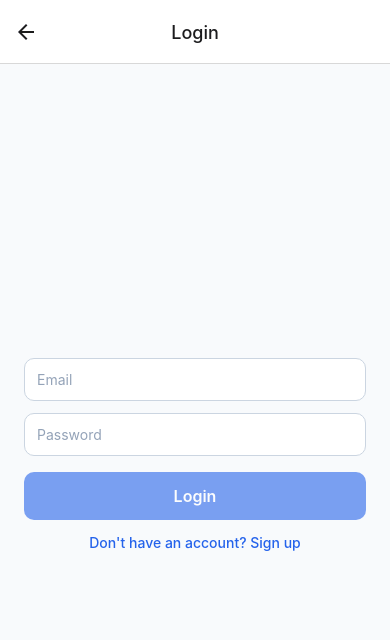
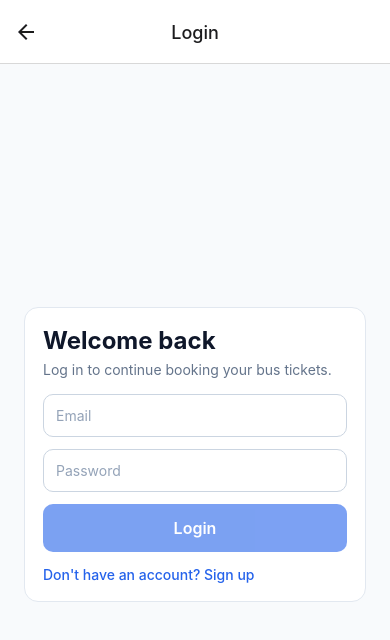
Before and after one commit to anuragWKT/bus_booking_system, a React Native app: screen /Login in a window 390 px wide. Shown: the top 640 px of the page. Built offline with nearby package versions, Linux system fonts and the light colour scheme.

Commit message:
implemented available buses screen

```diff
--- /dev/null
+++ b/src/components/AppButton.tsx
@@ -0,0 +1,51 @@
+import React from 'react';
+import {
+  ActivityIndicator,
+  StyleSheet,
+  Text,
+  TouchableOpacity,
+  TouchableOpacityProps,
+} from 'react-native';
+
+type Props = TouchableOpacityProps & {
+  title: string;
+  isLoading?: boolean;
+};
+
+function AppButton({title, isLoading = false, style, disabled, ...rest}: Props): JSX.Element {
+  const isDisabled = disabled || isLoading;
+
+  return (
+    <TouchableOpacity
+      activeOpacity={0.8}
+      style={[styles.button, isDisabled ? styles.buttonDisabled : null, style]}
+      disabled={isDisabled}
+      {...rest}>
+      {isLoading ? (
+        <ActivityIndicator color="#FFFFFF" />
+      ) : (
+        <Text style={styles.buttonText}>{title}</Text>
+      )}
+    </TouchableOpacity>
+  );
+}
+
+const styles = StyleSheet.create({
+  button: {
+    width: '100%',
+    borderRadius: 10,
+    paddingVertical: 14,
+    backgroundColor: '#2563EB',
+  },
+  buttonDisabled: {
+    opacity: 0.6,
+  },
+  buttonText: {
+    color: '#FFFFFF',
+    fontSize: 16,
+    fontWeight: '600',
+    textAlign: 'center',
+  },
+});
+
+export default AppButton;
--- /dev/null
+++ b/src/components/AppTextInput.tsx
@@ -0,0 +1,40 @@
+import React from 'react';
+import {StyleSheet, TextInput, TextInputProps, View} from 'react-native';
+
+type Props = TextInputProps & {
+  hasError?: boolean;
+};
+
+function AppTextInput({hasError = false, style, ...rest}: Props): JSX.Element {
+  return (
+    <View style={styles.wrapper}>
+      <TextInput
+        style={[styles.input, hasError ? styles.errorBorder : null, style]}
+        placeholderTextColor="#94A3B8"
+        {...rest}
+      />
+    </View>
+  );
+}
+
+const styles = StyleSheet.create({
+  wrapper: {
+    width: '100%',
+    marginBottom: 12,
+  },
+  input: {
+    width: '100%',
+    borderWidth: 1,
+    borderColor: '#CBD5E1',
+    borderRadius: 10,
+    paddingHorizontal: 12,
+    paddingVertical: 12,
+    backgroundColor: '#FFFFFF',
+    color: '#0F172A',
+  },
+  errorBorder: {
+    borderColor: '#DC2626',
+  },
+});
+
+export default AppTextInput;
--- a/src/navigation/AuthNavigator.tsx
+++ b/src/navigation/AuthNavigator.tsx
@@ -4,6 +4,7 @@ import IntroScreen from '../screens/IntroScreen';
 import LoginScreen from '../screens/LoginScreen';
 import SignupScreen from '../screens/SignupScreen';
 import AvailableBusesScreen from '../screens/AvailableBusesScreen';
+import BusDetailsScreen from '../screens/BusDetailsScreen';
 import {AuthStackParamList} from './types';
 
 const Stack = createNativeStackNavigator<AuthStackParamList>();
@@ -27,6 +28,11 @@ function AuthNavigator(): JSX.Element {
         component={AvailableBusesScreen}
         options={{title: 'Available Buses'}}
       />
+      <Stack.Screen
+        name="BusDetails"
+        component={BusDetailsScreen}
+        options={{title: 'Bus Details'}}
+      />
     </Stack.Navigator>
   );
 }
--- a/src/navigation/types.ts
+++ b/src/navigation/types.ts
@@ -3,4 +3,5 @@ export type AuthStackParamList = {
   Login: undefined;
   Signup: undefined;
   AvailableBuses: undefined;
+  BusDetails: {busId: string};
 };
--- a/src/screens/AvailableBusesScreen.tsx
+++ b/src/screens/AvailableBusesScreen.tsx
@@ -1,10 +1,78 @@
-import React from 'react';
-import {StyleSheet, Text, View} from 'react-native';
+import React, {useEffect} from 'react';
+import {
+  ActivityIndicator,
+  FlatList,
+  StyleSheet,
+  Text,
+  TouchableOpacity,
+  View,
+} from 'react-native';
+import {NativeStackScreenProps} from '@react-navigation/native-stack';
+import {AuthStackParamList} from '../navigation/types';
+import {Bus} from '../types';
+import {useAppDispatch, useAppSelector} from '../store/hooks';
+import {fetchBuses} from '../store/slices/busesSlice';
 
-function AvailableBusesScreen(): JSX.Element {
+type Props = NativeStackScreenProps<AuthStackParamList, 'AvailableBuses'>;
+
+function AvailableBusesScreen({navigation}: Props): JSX.Element {
+  const dispatch = useAppDispatch();
+  const {buses, isLoading, error} = useAppSelector(state => state.buses);
+
+  useEffect(() => {
+    dispatch(fetchBuses());
+  }, [dispatch]);
+
+  const renderBusCard = ({item}: {item: Bus}) => (
+    <TouchableOpacity
+      activeOpacity={0.85}
+      style={styles.card}
+      onPress={() => navigation.navigate('BusDetails', {busId: item.id})}>
+      <Text style={styles.routeText}>
+        {item.from} {'-->'} {item.to}
+      </Text>
+      <Text style={styles.metaText}>Bus: {item.busName}</Text>
+      <Text style={styles.metaText}>Price per seat: ${item.price}</Text>
+      <Text style={styles.metaText}>Departure: {item.timeFrom}</Text>
+      <Text style={styles.metaText}>Available seats: {item.seatsAvailable}</Text>
+    </TouchableOpacity>
+  );
+
+  if (isLoading && buses.length === 0) {
+    return (
+      <View style={styles.centerContainer}>
+        <ActivityIndicator size="large" color="#2563EB" />
+        <Text style={styles.loadingText}>Loading buses...</Text>
+      </View>
+    );
+  }
+
+  if (error && buses.length === 0) {
+    return (
+      <View style={styles.centerContainer}>
+        <Text style={styles.errorText}>{error}</Text>
+        <TouchableOpacity
+          style={styles.retryButton}
+          activeOpacity={0.8}
+          onPress={() => dispatch(fetchBuses())}>
+          <Text style={styles.retryText}>Retry</Text>
+        </TouchableOpacity>
+      </View>
+    );
+  }
+
   return (
     <View style={styles.container}>
-      <Text style={styles.title}>Available Buses</Text>
+      <FlatList
+        data={buses}
+        keyExtractor={item => item.id}
+        contentContainerStyle={styles.listContainer}
+        renderItem={renderBusCard}
+        refreshing={isLoading}
+        onRefresh={() => dispatch(fetchBuses())}
+        ListHeaderComponent={<Text style={styles.title}>Available Buses</Text>}
+        ListEmptyComponent={<Text style={styles.emptyText}>No buses available right now.</Text>}
+      />
     </View>
   );
 }
@@ -12,15 +80,67 @@ function AvailableBusesScreen(): JSX.Element {
 const styles = StyleSheet.create({
   container: {
     flex: 1,
-    justifyContent: 'center',
-    alignItems: 'center',
     backgroundColor: '#F8FAFC',
-    paddingHorizontal: 24,
+  },
+  listContainer: {
+    padding: 16,
+    paddingBottom: 24,
   },
   title: {
     fontSize: 24,
     fontWeight: '700',
     color: '#0F172A',
+    marginBottom: 12,
+  },
+  card: {
+    borderRadius: 12,
+    padding: 14,
+    marginBottom: 12,
+    backgroundColor: '#FFFFFF',
+    borderWidth: 1,
+    borderColor: '#E2E8F0',
+  },
+  routeText: {
+    fontSize: 17,
+    fontWeight: '700',
+    color: '#0F172A',
+    marginBottom: 6,
+  },
+  metaText: {
+    fontSize: 14,
+    color: '#475569',
+    marginBottom: 2,
+  },
+  centerContainer: {
+    flex: 1,
+    justifyContent: 'center',
+    alignItems: 'center',
+    paddingHorizontal: 24,
+    backgroundColor: '#F8FAFC',
+  },
+  loadingText: {
+    marginTop: 8,
+    color: '#334155',
+  },
+  errorText: {
+    color: '#DC2626',
+    textAlign: 'center',
+    marginBottom: 12,
+  },
+  retryButton: {
+    borderRadius: 10,
+    paddingVertical: 10,
+    paddingHorizontal: 18,
+    backgroundColor: '#2563EB',
+  },
+  retryText: {
+    color: '#FFFFFF',
+    fontWeight: '600',
+  },
+  emptyText: {
+    color: '#64748B',
+    textAlign: 'center',
+    marginTop: 20,
   },
 });
 
--- /dev/null
+++ b/src/screens/BusDetailsScreen.tsx
@@ -0,0 +1,37 @@
+import React from 'react';
+import {StyleSheet, Text, View} from 'react-native';
+import {NativeStackScreenProps} from '@react-navigation/native-stack';
+import {AuthStackParamList} from '../navigation/types';
+
+type Props = NativeStackScreenProps<AuthStackParamList, 'BusDetails'>;
+
+function BusDetailsScreen({route}: Props): JSX.Element {
+  return (
+    <View style={styles.container}>
+      <Text style={styles.title}>Bus Details</Text>
+      <Text style={styles.subtitle}>Selected bus: {route.params.busId}</Text>
+    </View>
+  );
+}
+
+const styles = StyleSheet.create({
+  container: {
+    flex: 1,
+    justifyContent: 'center',
+    alignItems: 'center',
+    backgroundColor: '#F8FAFC',
+    paddingHorizontal: 24,
+  },
+  title: {
+    fontSize: 24,
+    fontWeight: '700',
+    color: '#0F172A',
+  },
+  subtitle: {
+    marginTop: 8,
+    fontSize: 14,
+    color: '#334155',
+  },
+});
+
+export default BusDetailsScreen;
--- a/src/screens/LoginScreen.tsx
+++ b/src/screens/LoginScreen.tsx
@@ -1,16 +1,12 @@
-import React, {useMemo, useState} from 'react';
-import {
-  ActivityIndicator,
-  StyleSheet,
-  Text,
-  TextInput,
-  TouchableOpacity,
-  View,
-} from 'react-native';
+import React, {useState} from 'react';
+import {KeyboardAvoidingView, Platform, StyleSheet, Text, TouchableOpacity, View} from 'react-native';
 import {NativeStackScreenProps} from '@react-navigation/native-stack';
+import AppButton from '../components/AppButton';
+import AppTextInput from '../components/AppTextInput';
 import {AuthStackParamList} from '../navigation/types';
 import {useAppDispatch, useAppSelector} from '../store/hooks';
 import {clearAuthError, loginUser} from '../store/slices/authSlice';
+import {validateLoginForm} from '../utils/validation';
 
 type Props = NativeStackScreenProps<AuthStackParamList, 'Login'>;
 
@@ -21,15 +17,12 @@ function LoginScreen({navigation}: Props): JSX.Element {
   const [email, setEmail] = useState('');
   const [password, setPassword] = useState('');
   const [formError, setFormError] = useState<string | null>(null);
-
-  const canSubmit = useMemo(
-    () => email.trim().length > 0 && password.trim().length > 0,
-    [email, password],
-  );
+  const canSubmit = email.trim().length > 0 && password.trim().length > 0;
 
   const onLoginPress = async () => {
-    if (!canSubmit) {
-      setFormError('Please enter both email and password');
+    const validationError = validateLoginForm(email, password);
+    if (validationError) {
+      setFormError(validationError);
       return;
     }
 
@@ -49,40 +42,37 @@ function LoginScreen({navigation}: Props): JSX.Element {
   };
 
   return (
-    <View style={styles.container}>
-      <TextInput
-        style={styles.input}
+    <KeyboardAvoidingView
+      behavior={Platform.OS === 'ios' ? 'padding' : undefined}
+      style={styles.container}>
+      <View style={styles.card}>
+        <Text style={styles.title}>Welcome back</Text>
+        <Text style={styles.subtitle}>Log in to continue booking your bus tickets.</Text>
+
+        <AppTextInput
         value={email}
         onChangeText={text => setEmail(text)}
         placeholder="Email"
-        placeholderTextColor="#94A3B8"
         autoCapitalize="none"
         keyboardType="email-address"
       />
 
-      <TextInput
-        style={styles.input}
+        <AppTextInput
         value={password}
         onChangeText={text => setPassword(text)}
         placeholder="Password"
-        placeholderTextColor="#94A3B8"
         secureTextEntry
       />
 
         {formError ? <Text style={styles.errorText}>{formError}</Text> : null}
         {error ? <Text style={styles.errorText}>{error}</Text> : null}
 
-      <TouchableOpacity
-        activeOpacity={0.8}
-        style={[styles.button, !canSubmit || isLoading ? styles.buttonDisabled : null]}
+        <AppButton
+          title="Login"
+          isLoading={isLoading}
+          disabled={!canSubmit}
         onPress={onLoginPress}
-        disabled={!canSubmit || isLoading}>
-        {isLoading ? (
-          <ActivityIndicator color="#FFFFFF" />
-        ) : (
-          <Text style={styles.buttonText}>Login</Text>
-        )}
-      </TouchableOpacity>
+        />
 
         <TouchableOpacity
           activeOpacity={0.8}
@@ -90,6 +80,7 @@ function LoginScreen({navigation}: Props): JSX.Element {
           <Text style={styles.linkText}>Don&apos;t have an account? Sign up</Text>
         </TouchableOpacity>
       </View>
+    </KeyboardAvoidingView>
   );
 }
 
@@ -97,42 +88,26 @@ const styles = StyleSheet.create({
   container: {
     flex: 1,
     justifyContent: 'center',
-    alignItems: 'center',
     backgroundColor: '#F8FAFC',
     paddingHorizontal: 24,
+  },
+  card: {
+    borderRadius: 14,
+    padding: 18,
+    backgroundColor: '#FFFFFF',
+    borderWidth: 1,
+    borderColor: '#E2E8F0',
   },
   title: {
     fontSize: 24,
     fontWeight: '700',
     color: '#0F172A',
-    marginBottom: 20,
+    marginBottom: 6,
   },
-  input: {
-    width: '100%',
-    borderWidth: 1,
-    borderColor: '#CBD5E1',
-    borderRadius: 10,
-    paddingHorizontal: 12,
-    paddingVertical: 12,
-    marginBottom: 12,
-    backgroundColor: '#FFFFFF',
-    color: '#0F172A',
-  },
-  button: {
-    marginTop: 4,
-    width: '100%',
-    borderRadius: 10,
-    paddingVertical: 14,
-    backgroundColor: '#2563EB',
-  },
-  buttonDisabled: {
-    opacity: 0.6,
-  },
-  buttonText: {
-    color: '#FFFFFF',
-    fontSize: 16,
-    fontWeight: '600',
-    textAlign: 'center',
+  subtitle: {
+    fontSize: 14,
+    color: '#64748B',
+    marginBottom: 16,
   },
   errorText: {
     width: '100%',
--- a/src/screens/SignupScreen.tsx
+++ b/src/screens/SignupScreen.tsx
@@ -1,16 +1,12 @@
-import React, {useMemo, useState} from 'react';
-import {
-  ActivityIndicator,
-  StyleSheet,
-  Text,
-  TextInput,
-  TouchableOpacity,
-  View,
-} from 'react-native';
+import React, {useState} from 'react';
+import {KeyboardAvoidingView, Platform, StyleSheet, Text, TouchableOpacity, View} from 'react-native';
 import {NativeStackScreenProps} from '@react-navigation/native-stack';
+import AppButton from '../components/AppButton';
+import AppTextInput from '../components/AppTextInput';
 import {AuthStackParamList} from '../navigation/types';
 import {useAppDispatch, useAppSelector} from '../store/hooks';
 import {clearAuthError, signupUser} from '../store/slices/authSlice';
+import {validateSignupForm} from '../utils/validation';
 
 type Props = NativeStackScreenProps<AuthStackParamList, 'Signup'>;
 
@@ -24,18 +20,13 @@ function SignupScreen({navigation}: Props): JSX.Element {
   const [phone, setPhone] = useState('');
   const [pic, setPic] = useState('');
   const [formError, setFormError] = useState<string | null>(null);
-
-  const canSubmit = useMemo(
-    () =>
-      name.trim().length > 0 &&
-      email.trim().length > 0 &&
-      password.trim().length > 0,
-    [name, email, password],
-  );
+  const canSubmit =
+    name.trim().length > 0 && email.trim().length > 0 && password.trim().length > 0;
 
   const onSignupPress = async () => {
-    if (!canSubmit) {
-      setFormError('Name, email and password are required');
+    const validationError = validateSignupForm({name, email, password, pic});
+    if (validationError) {
+      setFormError(validationError);
       return;
     }
 
@@ -58,72 +49,62 @@ function SignupScreen({navigation}: Props): JSX.Element {
   };
 
   return (
-    <View style={styles.container}>
-      <Text style={styles.title}>Signup Screen</Text>
+    <KeyboardAvoidingView
+      behavior={Platform.OS === 'ios' ? 'padding' : undefined}
+      style={styles.container}>
+      <View style={styles.card}>
+        <Text style={styles.title}>Create account</Text>
+        <Text style={styles.subtitle}>Sign up to start booking your next trip.</Text>
 
-      <TextInput
-        style={styles.input}
+        <AppTextInput
         value={name}
         onChangeText={setName}
         placeholder="Name"
-        placeholderTextColor="#94A3B8"
       />
 
-      <TextInput
-        style={styles.input}
+        <AppTextInput
         value={email}
         onChangeText={setEmail}
         placeholder="Email"
-        placeholderTextColor="#94A3B8"
         autoCapitalize="none"
         keyboardType="email-address"
       />
 
-      <TextInput
-        style={styles.input}
+        <AppTextInput
         value={password}
         onChangeText={setPassword}
         placeholder="Password"
-        placeholderTextColor="#94A3B8"
         secureTextEntry
       />
 
-      <TextInput
-        style={styles.input}
+        <AppTextInput
         value={phone}
         onChangeText={setPhone}
         placeholder="Phone (optional)"
-        placeholderTextColor="#94A3B8"
       />
 
-      <TextInput
-        style={styles.input}
+        <AppTextInput
         value={pic}
         onChangeText={setPic}
         placeholder="Profile picture URL (optional)"
-        placeholderTextColor="#94A3B8"
         autoCapitalize="none"
       />
 
         {formError ? <Text style={styles.errorText}>{formError}</Text> : null}
         {error ? <Text style={styles.errorText}>{error}</Text> : null}
 
-      <TouchableOpacity
-        activeOpacity={0.8}
-        style={[styles.button, !canSubmit || isLoading ? styles.buttonDisabled : null]}
+        <AppButton
+          title="Sign Up"
+          isLoading={isLoading}
+          disabled={!canSubmit}
         onPress={onSignupPress}
-        disabled={!canSubmit || isLoading}>
-        {isLoading ? (
-          <ActivityIndicator color="#FFFFFF" />
-        ) : (
-          <Text style={styles.buttonText}>Sign Up</Text>
-        )}
-      </TouchableOpacity>
+        />
 
         <TouchableOpacity activeOpacity={0.8} onPress={() => navigation.navigate('Login')}>
           <Text style={styles.linkText}>Already have an account? Log in</Text>
         </TouchableOpacity>
       </View>
+    </KeyboardAvoidingView>
   );
 }
 
@@ -131,42 +112,26 @@ const styles = StyleSheet.create({
   container: {
     flex: 1,
     justifyContent: 'center',
-    alignItems: 'center',
     backgroundColor: '#F8FAFC',
     paddingHorizontal: 24,
+  },
+  card: {
+    borderRadius: 14,
+    padding: 18,
+    backgroundColor: '#FFFFFF',
+    borderWidth: 1,
+    borderColor: '#E2E8F0',
   },
   title: {
     fontSize: 24,
     fontWeight: '700',
     color: '#0F172A',
-    marginBottom: 20,
+    marginBottom: 6,
   },
-  input: {
-    width: '100%',
-    borderWidth: 1,
-    borderColor: '#CBD5E1',
-    borderRadius: 10,
-    paddingHorizontal: 12,
-    paddingVertical: 12,
-    marginBottom: 12,
-    backgroundColor: '#FFFFFF',
-    color: '#0F172A',
-  },
-  button: {
-    marginTop: 4,
-    width: '100%',
-    borderRadius: 10,
-    paddingVertical: 14,
-    backgroundColor: '#2563EB',
-  },
-  buttonDisabled: {
-    opacity: 0.6,
-  },
-  buttonText: {
-    color: '#FFFFFF',
-    fontSize: 16,
-    fontWeight: '600',
-    textAlign: 'center',
+  subtitle: {
+    fontSize: 14,
+    color: '#64748B',
+    marginBottom: 16,
   },
   errorText: {
     width: '100%',
--- a/src/store/index.ts
+++ b/src/store/index.ts
@@ -1,9 +1,11 @@
 import {configureStore} from '@reduxjs/toolkit';
 import authReducer from './slices/authSlice';
+import busesReducer from './slices/busesSlice';
 
 export const store = configureStore({
   reducer: {
     auth: authReducer,
+    buses: busesReducer,
   },
 });
 
--- /dev/null
+++ b/src/store/slices/busesSlice.ts
@@ -0,0 +1,53 @@
+import {createAsyncThunk, createSlice} from '@reduxjs/toolkit';
+import {fetchBusesApi} from '../../services/busApi';
+import {Bus} from '../../types';
+
+type BusesState = {
+  buses: Bus[];
+  isLoading: boolean;
+  error: string | null;
+};
+
+const initialState: BusesState = {
+  buses: [],
+  isLoading: false,
+  error: null,
+};
+
+export const fetchBuses = createAsyncThunk<Bus[], void, {rejectValue: string}>(
+  'buses/fetchBuses',
+  async (_, {rejectWithValue}) => {
+    try {
+      const buses = await fetchBusesApi();
+      return buses;
+    } catch (error) {
+      const message =
+        error instanceof Error ? error.message : 'Unable to fetch buses right now';
+      return rejectWithValue(message);
+    }
+  },
+);
+
+const busesSlice = createSlice({
+  name: 'buses',
+  initialState,
+  reducers: {},
+  extraReducers: builder => {
+    builder
+      .addCase(fetchBuses.pending, state => {
+        state.isLoading = true;
+        state.error = null;
+      })
+      .addCase(fetchBuses.fulfilled, (state, action) => {
+        state.isLoading = false;
+        state.buses = action.payload;
+        state.error = null;
+      })
+      .addCase(fetchBuses.rejected, (state, action) => {
+        state.isLoading = false;
+        state.error = action.payload ?? 'Unable to fetch buses';
+      });
+  },
+});
+
+export default busesSlice.reducer;
--- /dev/null
+++ b/src/utils/validation.ts
@@ -0,0 +1,43 @@
+type SignupFields = {
+  name: string;
+  email: string;
+  password: string;
+  pic?: string;
+};
+
+const EMAIL_REGEX = /^[^\s@]+@[^\s@]+\.[^\s@]+$/;
+const URL_REGEX = /^(https?:\/\/).+/i;
+
+export function validateLoginForm(email: string, password: string): string | null {
+  if (!email.trim() || !password.trim()) {
+    return 'Please enter both email and password';
+  }
+
+  if (!EMAIL_REGEX.test(email.trim())) {
+    return 'Please enter a valid email address';
+  }
+
+  return null;
+}
+
+export function validateSignupForm(fields: SignupFields): string | null {
+  const {name, email, password, pic} = fields;
+
+  if (!name.trim() || !email.trim() || !password.trim()) {
+    return 'Name, email and password are required';
+  }
+
+  if (!EMAIL_REGEX.test(email.trim())) {
+    return 'Please enter a valid email address';
+  }
+
+  if (password.trim().length < 6) {
+    return 'Password must be at least 6 characters';
+  }
+
+  if (pic && pic.trim().length > 0 && !URL_REGEX.test(pic.trim())) {
+    return 'Profile picture must be a valid URL (http/https)';
+  }
+
+  return null;
+}
```
Also changed, not shown: src/services/busApi.ts (added, +20 -0 lines). Lines whose indentation alone changed are shown as unchanged.
